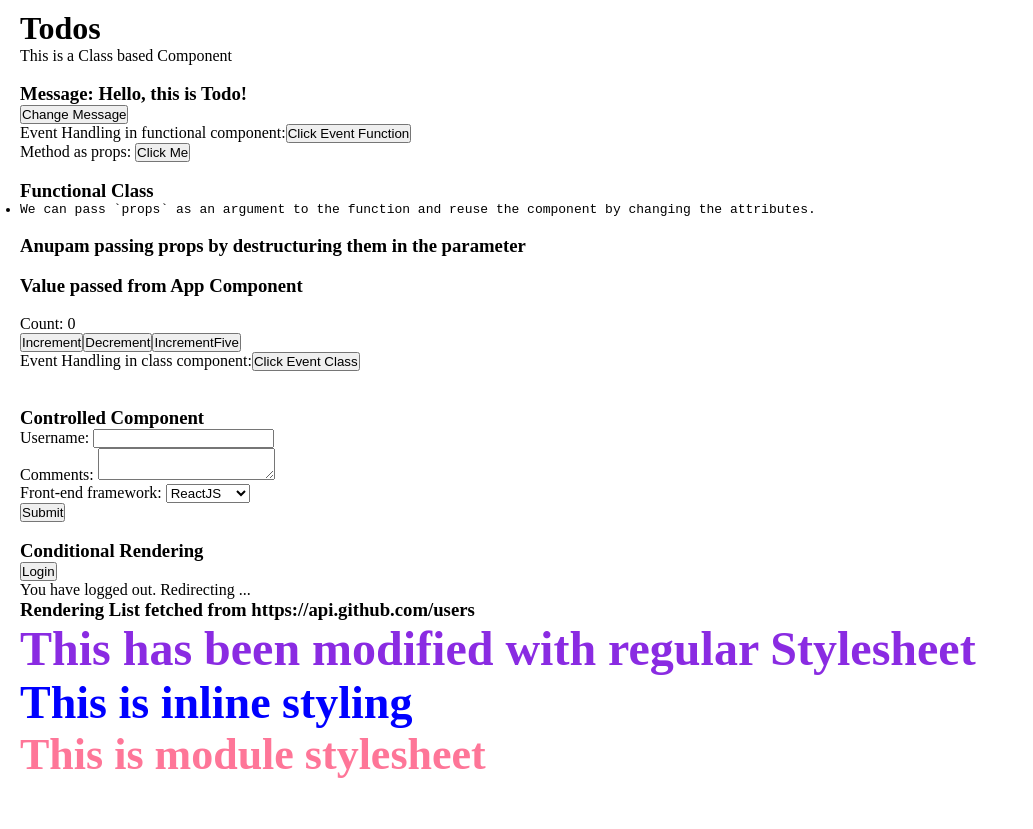
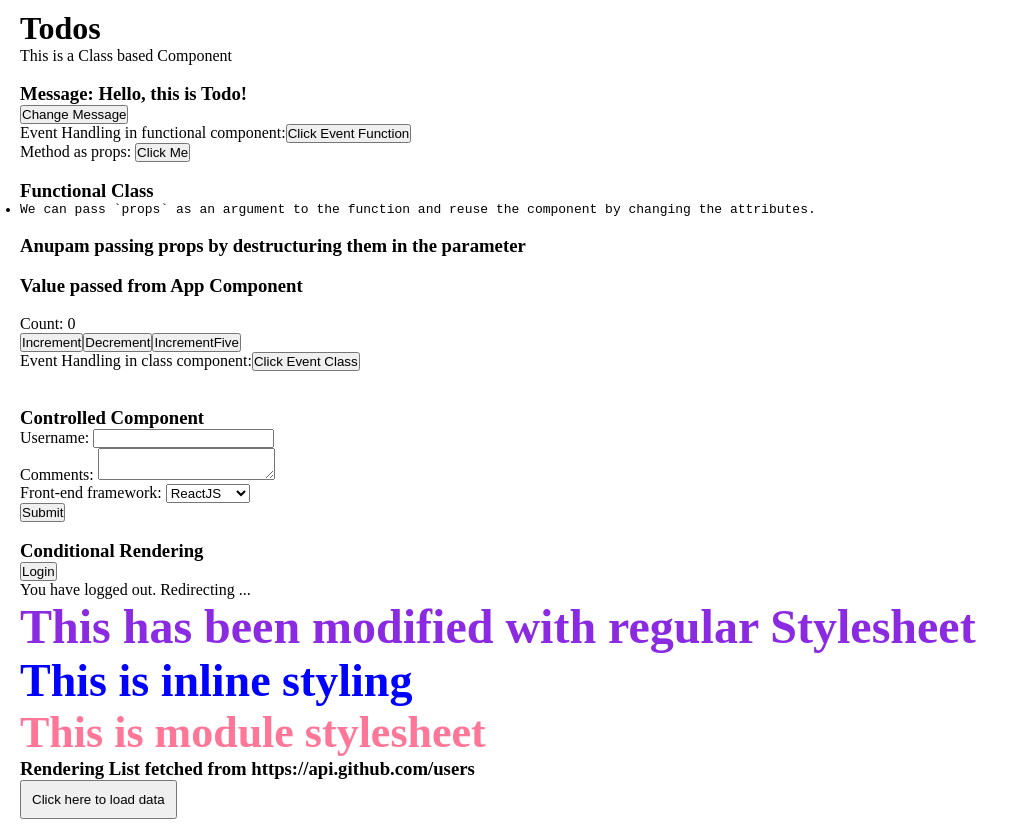
Before and after one commit to a-chakrawarti/React-Crownstack, a React (Create React App) app in the folder my-app/: page / in a window 1280 px wide. Shown: the whole page, without its empty margins (0-1033 px from the left). Before the commit the page ends 800 px from the top, so only its background shows below. Built offline with nearby package versions, Linux system fonts and the light colour scheme; no server answers.

Commit message:
Populate ReactDOM with data fetched from URL onClick

```diff
--- a/my-app/src/App.js
+++ b/my-app/src/App.js
@@ -7,9 +7,9 @@ import Counter from './components/Counter';
 // import FunctionClick from './components/FunctionClick';
 import ClassClick from './components/ClassClick';
 import Login from './components/Login';
-import RenderList from './components/RenderList';
 import Stylesheet from './components/Stylesheet'
 import Form from './components/Form';
+import Demo from './components/RenderList'
 
 
 // functional component
@@ -33,8 +33,9 @@ function App() {
       <ClassClick/><br/><br/>
       <Form />
       <Login />
-      <RenderList />
       <Stylesheet />
+
+      <Demo />
     </div>
   );
 }
--- a/my-app/src/components/RenderList.js
+++ b/my-app/src/components/RenderList.js
@@ -1,31 +1,41 @@
-import React from 'react';
+import React, {Component } from 'react'
 
-// look into how to fetch data and populate the DOM with data from it. using state on class component or hooks on functional to re-render the component
-// promise is fullfilled. Use map array method to go through the list and take the value as well as index to update the list in the DOM.
+class RenderList extends Component {
+    constructor(props) {
+        super(props)
 
-// Note: make the main function Asynchronous and try AGAIN!
-function RenderList() {
-    var data;
-    function fetchData() {
-        async function getData() {
+        this.state = {
+            users: []
+        }
+
+    }
+
+    loadData = async () => {
         const url = 'https://api.github.com/users';
         let response = await fetch(url);
-            data = await response.json();
-            return data;
-        }
-        getData();
-        return setTimeout(()=>console.log(data), 1500);
+        let data = await response.json();
+        this.setState({
+            users: data
+        })
     }
 
-    fetchData();
-    console.log(data);
+    clickButton = {
+        padding: '10px'
+    }
 
+    render() {
         return (
             <div>
                 <h3>Rendering List fetched from https://api.github.com/users</h3>
-        <ul></ul>
+                <button style = { this.clickButton } onClick={ () => this.loadData() }>Click here to load data</button>
+                <ul>
+                    {this.state.users.map(user => <li key={user.id}>{user.login}</li>)}
+                </ul>
             </div>
+
         )
     }
+}
+
 
 export default RenderList;
```
Lines whose indentation alone changed are shown as unchanged.
